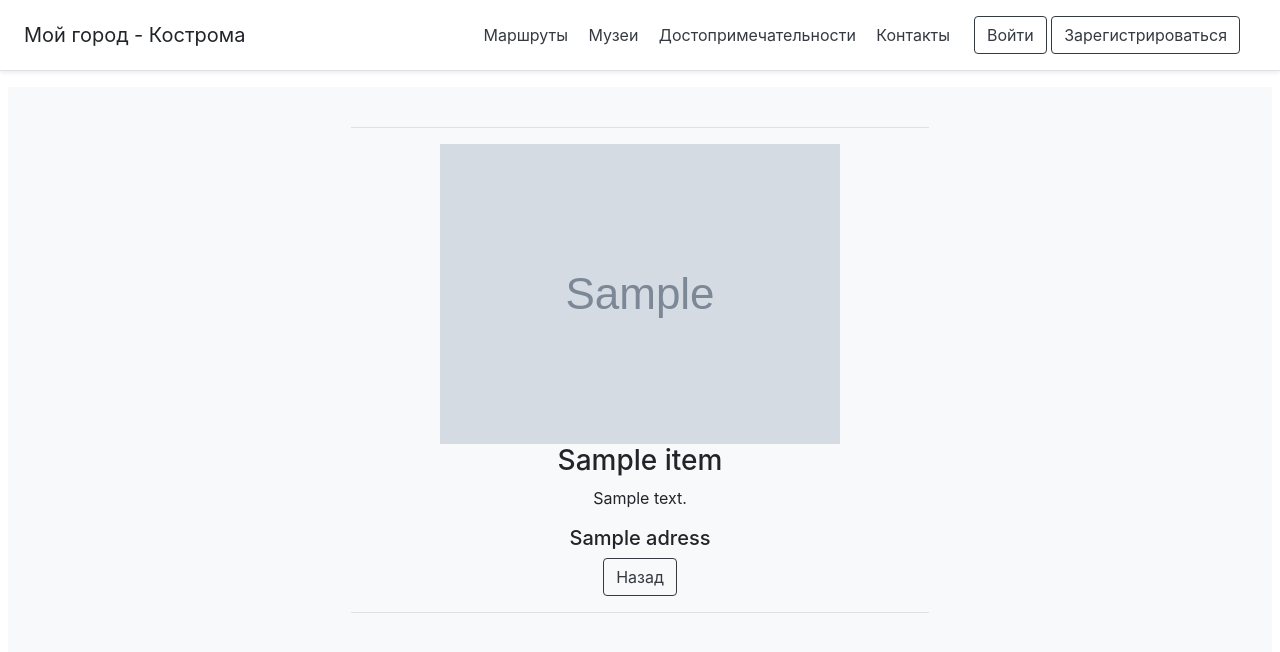
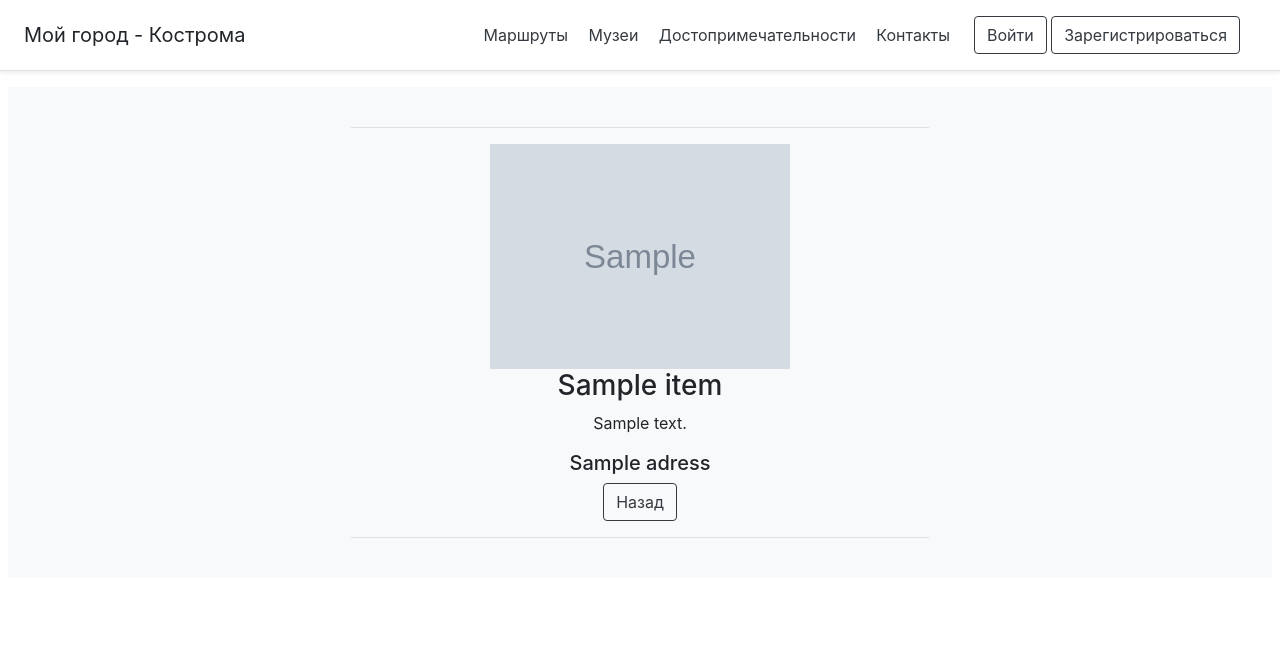
Before and after one commit to IsaevaMaria/WebProject, a Flask app: template templates/attracabout.html in a window 1280 px wide. Shown: the top 652 px of the page. Run offline with Flask 2, Linux system fonts and the light colour scheme; the template is opened without the code that fills it: most values are stand-ins (such as "Sample title", 1, 10 or a date in 2020); grey boxes marked "Sample" are stand-in pictures; some libraries are stand-ins or nearby versions.

Commit message:
зафиксирован размер картинок

```diff
--- a/main.py
+++ b/main.py
@@ -87,6 +87,6 @@ def attraction_id(attrac_id):
     return render_template('attracabout.html', title='Прогулки по Костроме', item=b)
 
 if __name__ == '__main__':
-    main()
-    #iport = int(os.environ.get("PORT", 5000))
-    #app.run(host='0.0.0.0', port=iport)
+    #main()
+    iport = int(os.environ.get("PORT", 5000))
+    app.run(host='0.0.0.0', port=iport)
--- a/templates/attracabout.html
+++ b/templates/attracabout.html
@@ -1,7 +1,7 @@
 {% extends "base.html" %}
 {% block content %}
 <div class="container-fluid">
-    <img src="{{item.image}}" alt="Card image cap">
+    <img src="{{item.image}}" alt="" style="width:300px">
     <h3>{{item.title}}</h3>
     <p>{{item.content}}</p>
     <h5>{{item.adress}}</h5>
```
